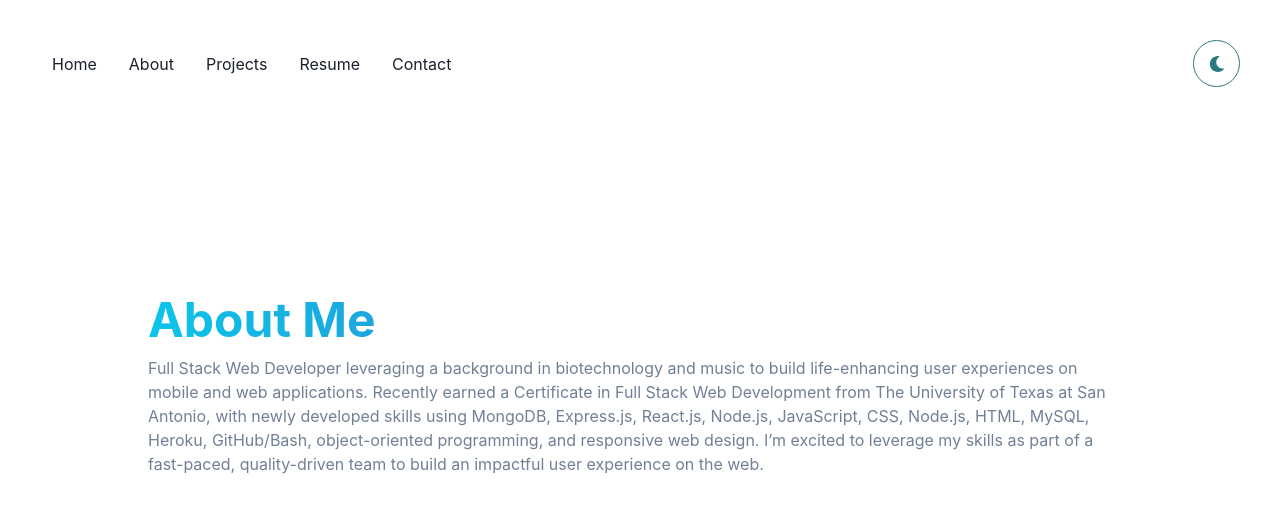
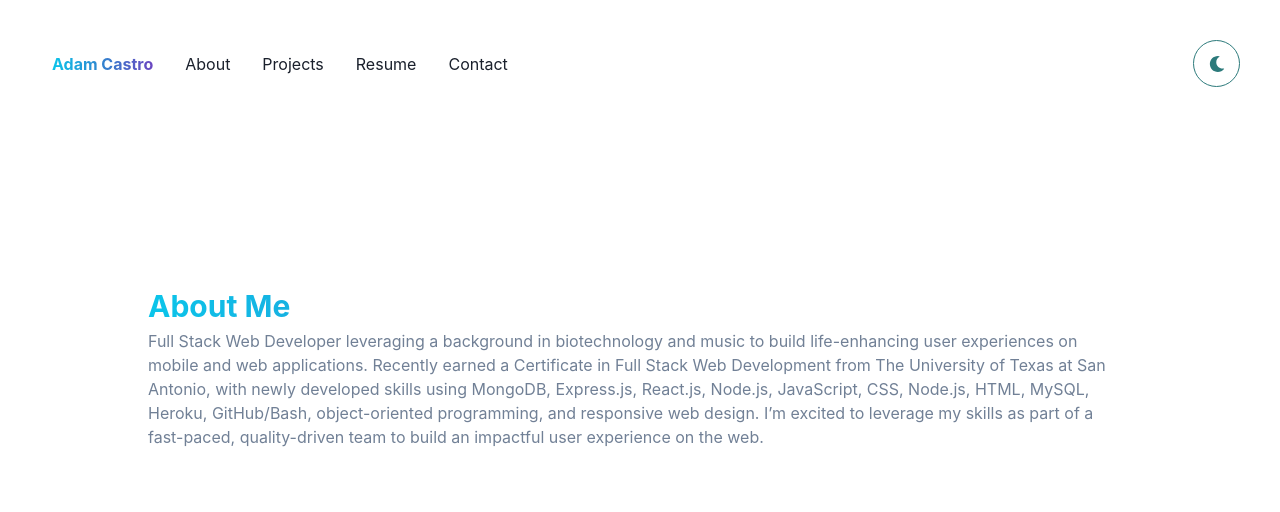
Before and after one commit to avc0021/Portfolio-3.0, a React (Create React App) app: page / in a window 1280 px wide. Shown: the top 512 px of the page. Built offline with nearby package versions, Linux system fonts and the light colour scheme.

Commit message:
logo in progress as well

```diff
--- a/src/components/About/about.js
+++ b/src/components/About/about.js
@@ -21,7 +21,7 @@ const About = () => {
         {/* <img src={coverImage} className="coverImg" style={{ width: "20%" }} alt="cover" /> */}
         <Box mt={isNotSmallerScreen ? "0" : 16} align='flex-start'>
         <Text
-          fontSize="5xl"
+          fontSize="3xl"
           fontWeight="bold"
           bgGradient="linear(to-r, cyan.400, blue.500, purple.600)"
           bgClip="text"
--- a/src/components/Nav/nav.js
+++ b/src/components/Nav/nav.js
@@ -9,6 +9,7 @@ import { Button } from "@chakra-ui/react";
 import MobileNavigation from "./MobileNavigation";
 import Navigation from "./Navigation";
 import "./Nav.css";
+//import coverImage from "./../../assets/images/alogo.png"
 
 const Nav = (props) => {
 
@@ -83,11 +84,12 @@ const MenuLinks = ({ isOpen }) => {
         direction={["column", "row", "row", "row"]}
         pt={[4, 4, 0, 0]}
       >
-        <MenuItem to="/">Home</MenuItem>
-        <MenuItem to="/how">About </MenuItem>
-        <MenuItem to="/faetures">Projects </MenuItem>
-        <MenuItem to="/pricing">Resume </MenuItem>
-        <MenuItem to="/signup" isLast>
+        <MenuItem>
+        <Text fontSize='4x1' fontWeight='bold' bgGradient='linear(to-r, cyan.400, blue.500, purple.600)' bgClip='text'>Adam Castro </Text></MenuItem>
+        <MenuItem to="/about">About </MenuItem>
+        <MenuItem to="/projects">Projects </MenuItem>
+        <MenuItem to="/resume">Resume </MenuItem>
+        <MenuItem to="/contact" isLast>
           Contact
         </MenuItem>
       </Stack>
```
Also changed, not shown: src/assets/images/A-logo.png (added), src/assets/images/alogo.png (added).
